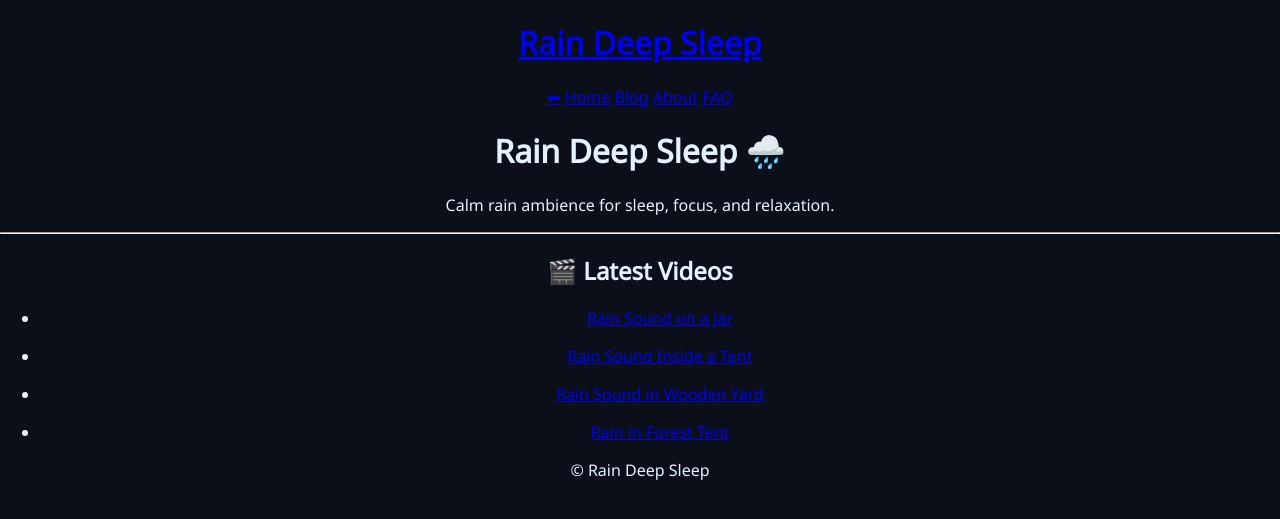
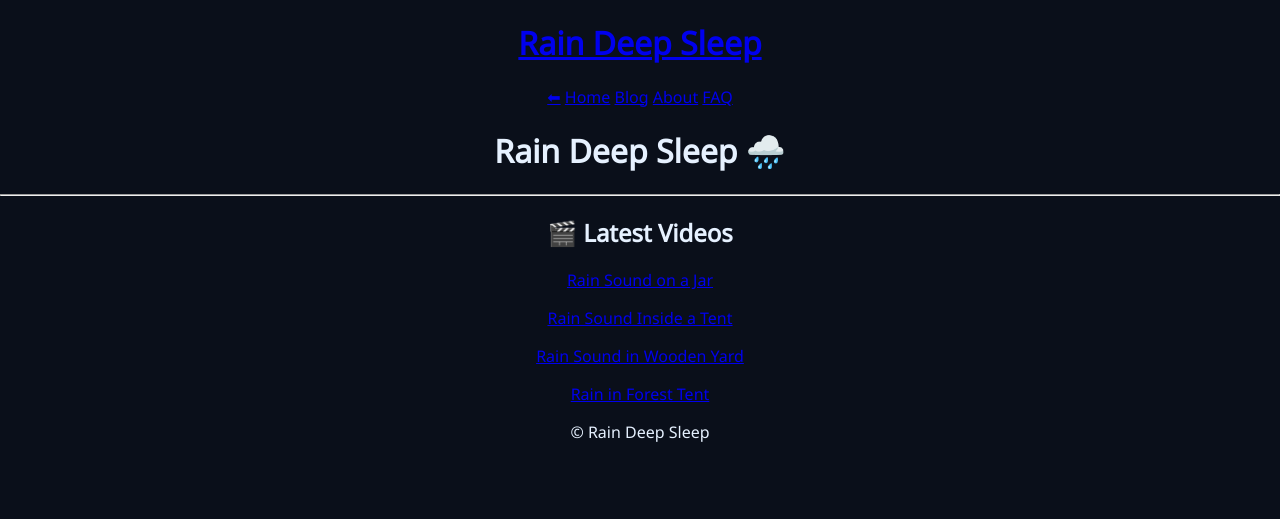
Before and after one commit to choijangwook/rain-deep-sleep, a Jekyll site: the page built from index.md, in a window 1280 px wide. Shown: the top 519 px of the page. Built offline with Jekyll 4.4.1, drawn with Linux system fonts in a browser that asks for light colours.

Commit message:
Update index.md

```diff
--- a/index.md
+++ b/index.md
@@ -5,12 +5,10 @@ title: Home
 
 # Rain Deep Sleep 🌧️
 
-Calm rain ambience for sleep, focus, and relaxation.
-
 ---
 
 ## 🎬 Latest Videos
 
 {% for post in site.posts %}
-- [{{ post.title }}]({{ post.url | relative_url }})
+<a href="{{ post.url | relative_url }}">{{ post.title }}</a><br>
 {% endfor %}
```
